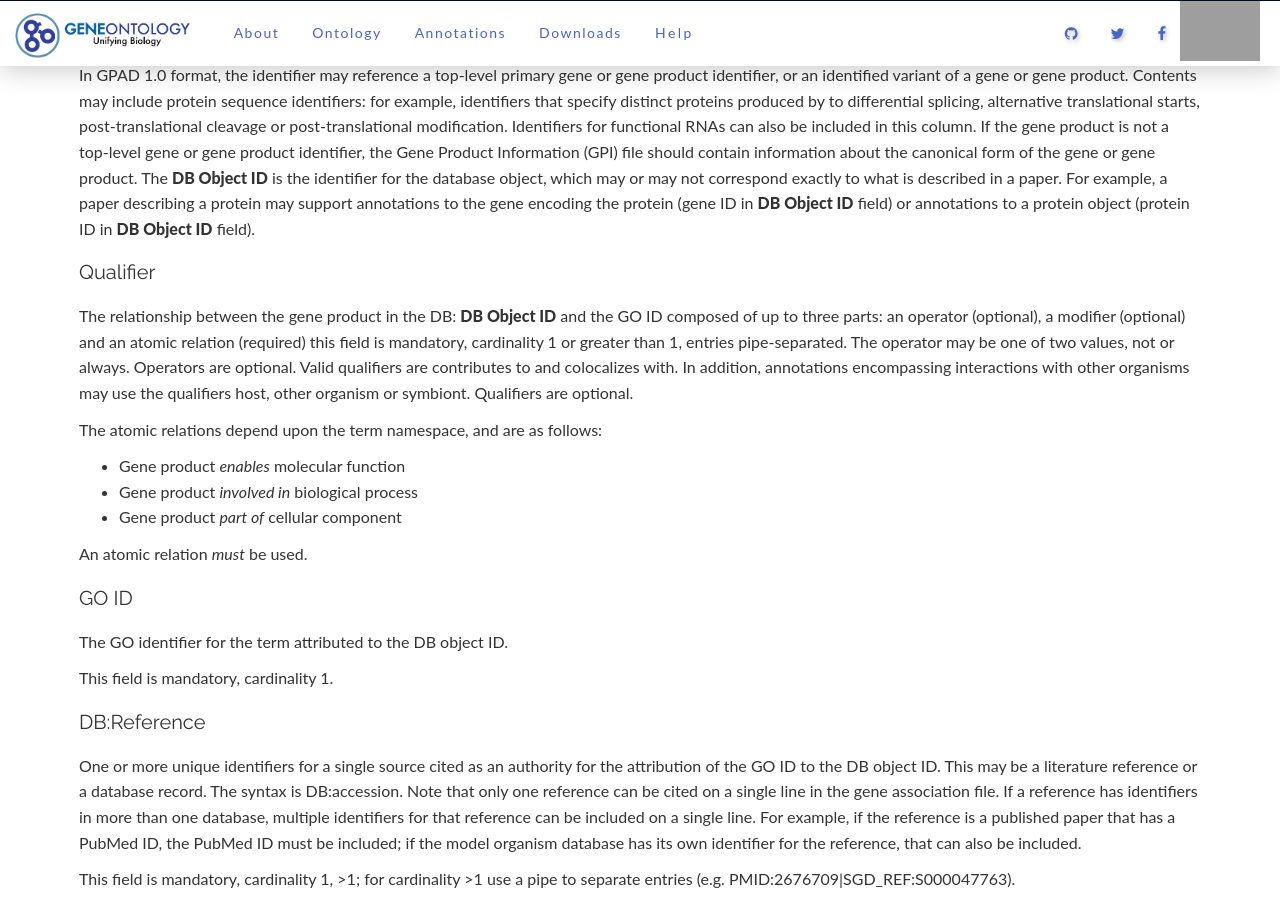
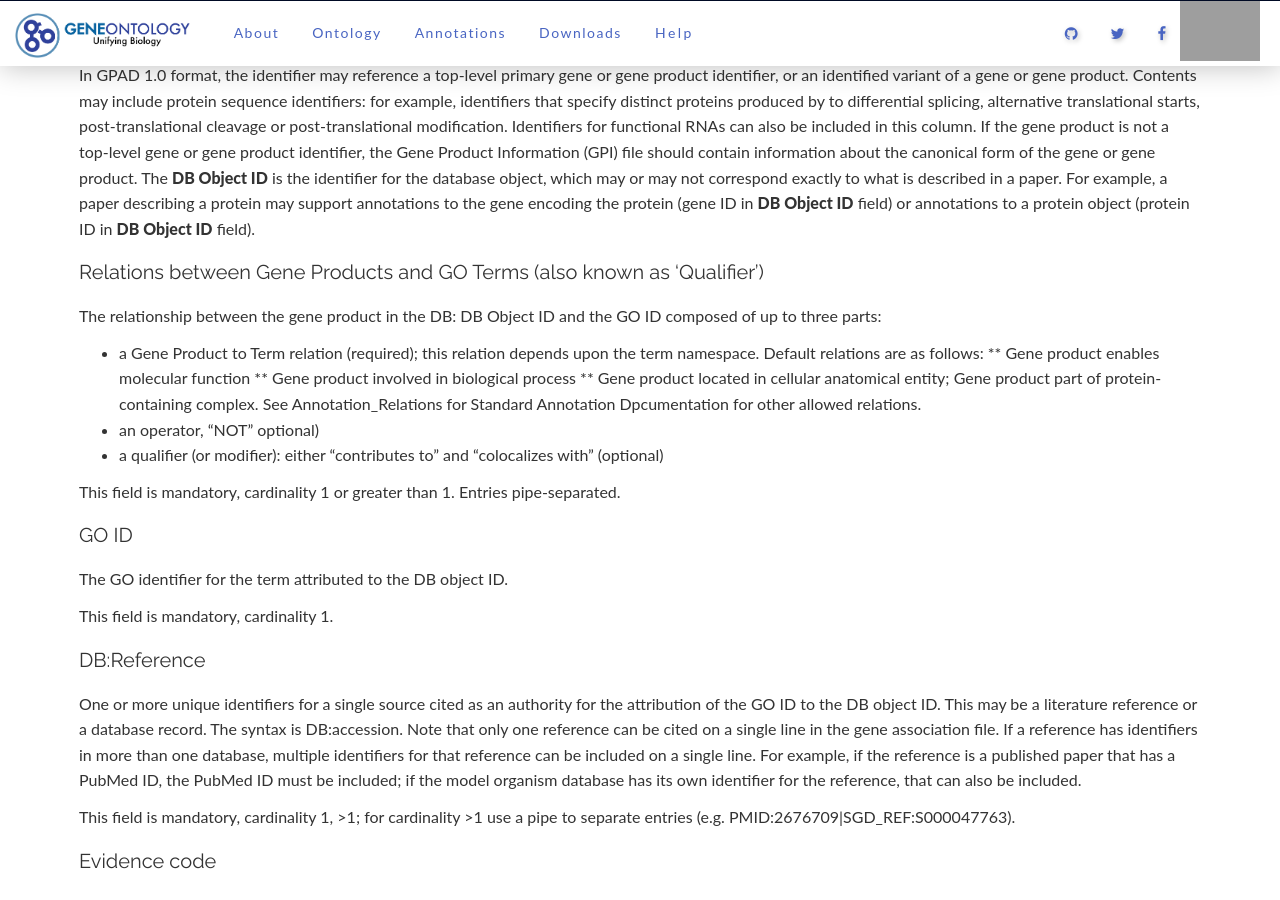
Before and after one commit to geneontology/geneontology.github.io, a Jekyll site: the page built from _docs/gene-product-association-data-gpad-format.md, in a window 1280 px wide and 900 px high, scrolled down 1542 px. Built offline with Jekyll 4.4.1, drawn with Linux system fonts in a browser that asks for light colours; nearby versions of some CDN libraries; grey boxes are pictures that could not be loaded.

Commit message:
Update gene-product-association-data-gpad-format.md
updated qualifier documentation

```diff
--- a/_docs/gene-product-association-data-gpad-format.md
+++ b/_docs/gene-product-association-data-gpad-format.md
@@ -72,19 +72,14 @@ The **DB Object ID** is the identifier for the database object, which may or may
 in a paper. For example, a paper describing a protein may support annotations to the gene encoding the protein
 (gene ID in **DB Object ID** field) or annotations to a protein object (protein ID in **DB Object ID** field).
 
-#### Qualifier
-The relationship between the gene product in the DB: **DB Object ID** and the GO ID composed of up to three parts: an operator
-(optional), a modifier (optional) and an atomic relation (required) this field is mandatory, cardinality 1 or greater than 1,
-entries pipe-separated.
-The operator may be one of two values, not or always. Operators are optional. Valid qualifiers are contributes to and
-colocalizes with. In addition, annotations encompassing interactions with other organisms may use the qualifiers host, other organism or symbiont. Qualifiers are optional.
+#### Relations between Gene Products and GO Terms (also known as 'Qualifier')
 
-The atomic relations depend upon the term namespace, and are as follows:
-* Gene product *enables* molecular function
-* Gene product *involved in* biological process
-* Gene product *part of* cellular component
+The relationship between the gene product in the DB: DB Object ID and the GO ID composed of up to three parts:
+* a Gene Product to Term relation (required); this relation depends upon the term namespace. Default relations are as follows: ** Gene product enables molecular function ** Gene product involved in biological process ** Gene product located in cellular anatomical entity; Gene product part of protein-containing complex. See Annotation_Relations for Standard Annotation Dpcumentation for other allowed relations.
+* an operator, "NOT" optional)
+* a qualifier (or modifier): either "contributes to" and "colocalizes with" (optional)
 
-An atomic relation *must* be used.
+This field is mandatory, cardinality 1 or greater than 1. Entries pipe-separated.
 
 #### GO ID
 The GO identifier for the term attributed to the DB object ID.
```
